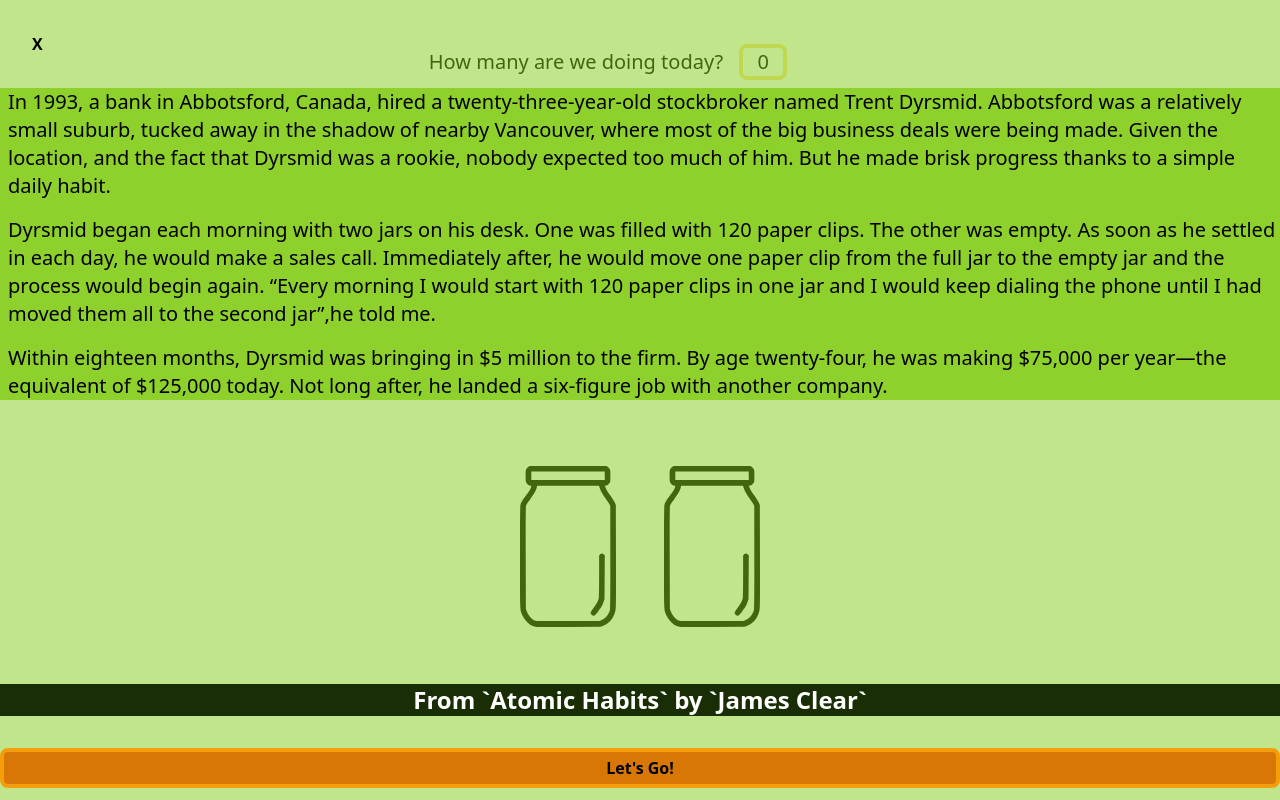
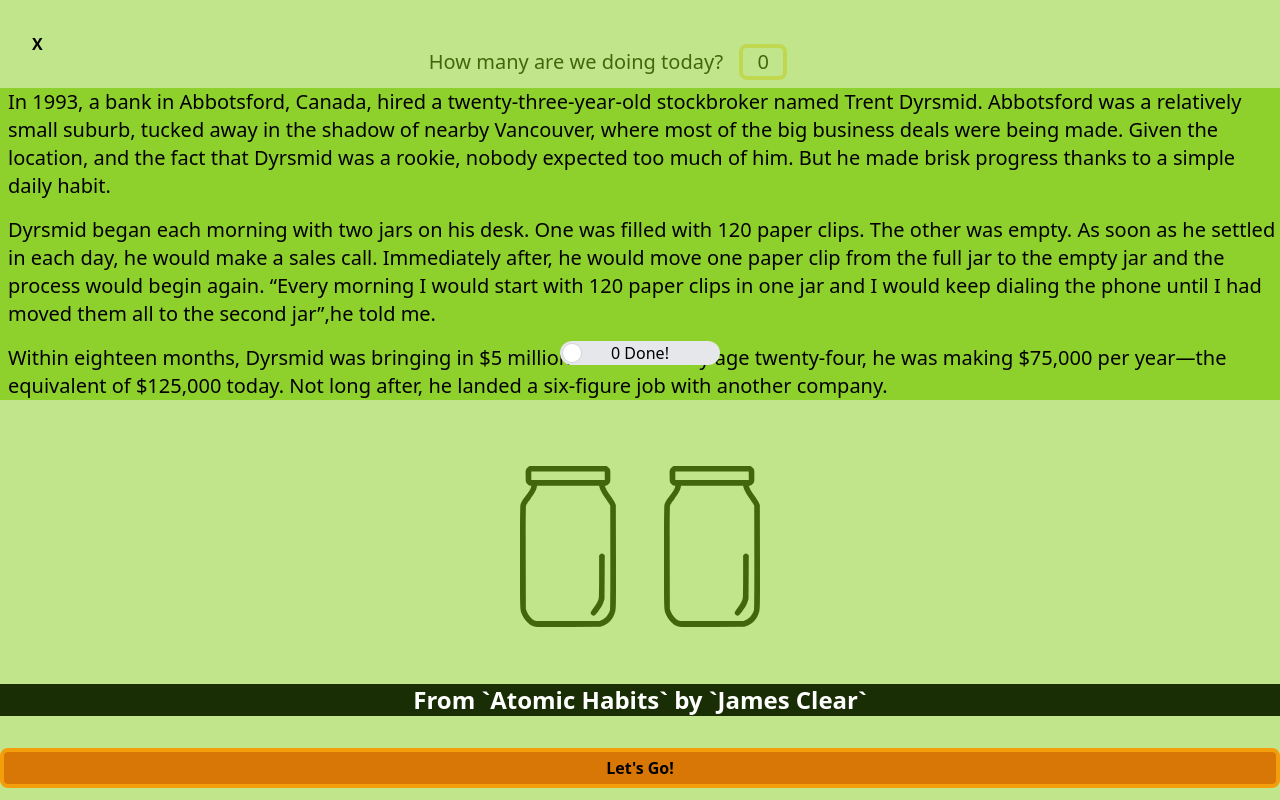
Before and after one commit to noviceGuru/paperclip-habit-tracker, a React (Vite) app: page / in a window 1280 px wide. Built offline with nearby package versions, Linux system fonts and the light colour scheme.

Commit message:
Done/todo count turned into a toggle button, so user can see how many they've done and how many they have to do

```diff
--- a/src/components/container/Container.tsx
+++ b/src/components/container/Container.tsx
@@ -7,6 +7,8 @@ export default function JarContainer({
     paperClipPositions: [number, number, number][]
 }) {
     const [right, setRight] = useState(0)
+    const [todo, setTodo] = useState<boolean>(false)
+
     useEffect(() => {
         if (paperClipPositions) {
             setRight(0)
@@ -27,7 +29,20 @@ export default function JarContainer({
 
     return (
         <div className="p-10 flex flex-col gap-36 justify-center h-full self-center">
-            <span className="self-center select-none h-6">{!!(totalNum) && `${right} Done!`}</span>
+            <span className="self-center select-none h-6">
+                <label className="relative inline-flex items-center cursor-pointer">
+                    <input type="checkbox" value="" onClick={()=>setTodo(!todo)} className="sr-only peer" />
+                    <div
+                        className="w-40 h-6 bg-gray-200 peer-focus:outline-none peer-focus:ring-4 peer-focus:ring-blue-300
+                dark:peer-focus:ring-lime-300 rounded-full
+                dark:bg-gray-200 peer-checked:after:translate-x-[135px] peer-checked:after:border-white
+                after:content-[''] after:absolute after:top-[2px] after:left-[2px] after:bg-white after:border-gray-300 after:border after:rounded-full
+                after:h-5 after:w-5 after:transition-all dark:border-gray-600 peer-checked:bg-lime-300 text-center"
+                    >
+                       {todo ? `${totalNum - right} To Do` : `${right} Done!` }
+                    </div>
+                </label>
+            </span>
             <div className="flex gap-12 justify-center self-center h-1/4">
                 <Jar
                     key="left"
```
